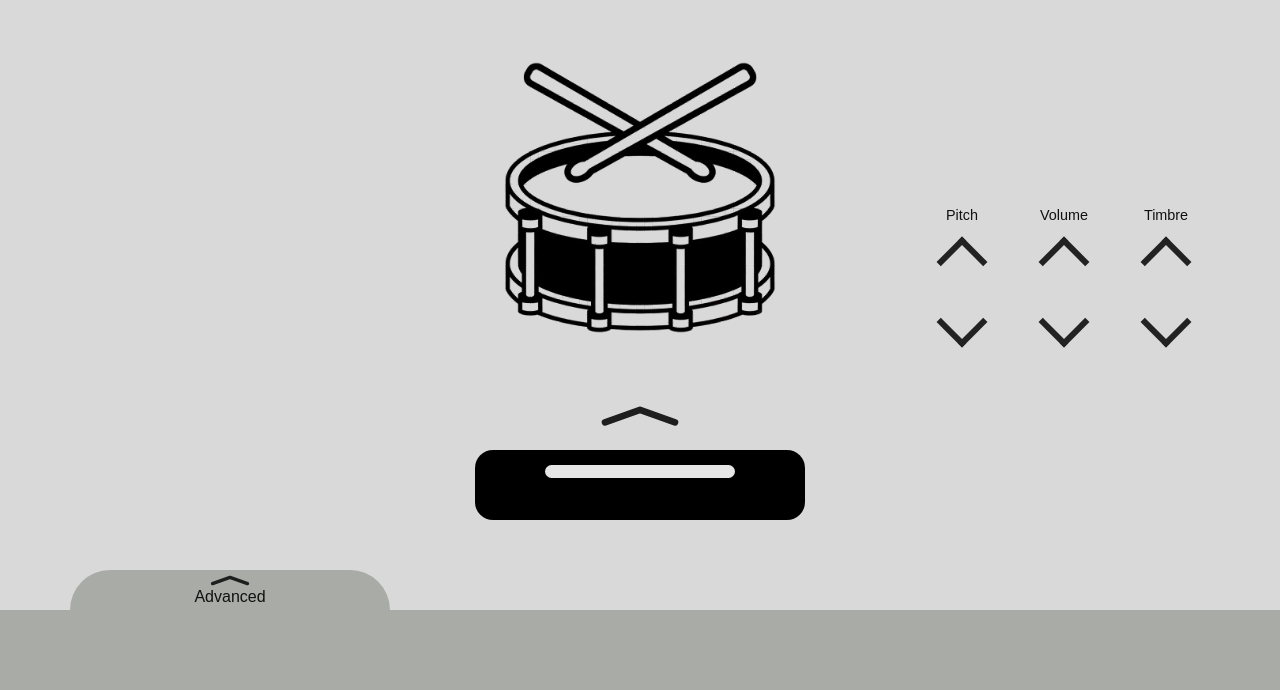
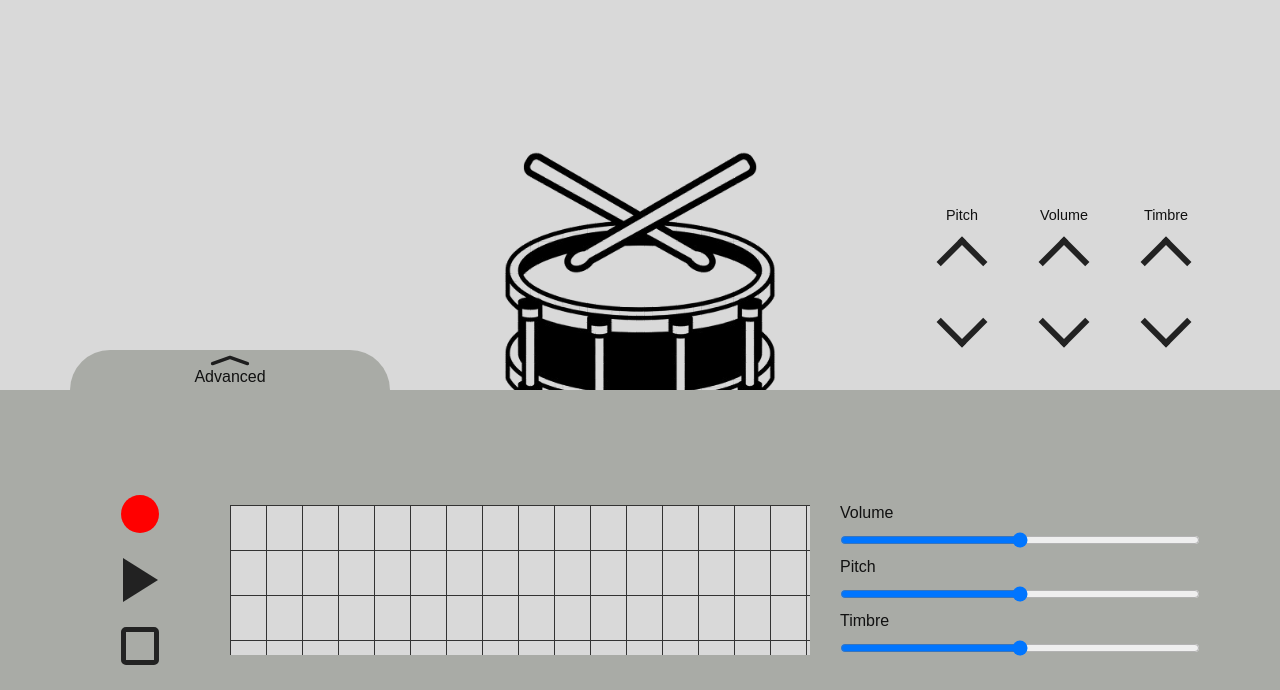
Before and after one commit to Mowery39/EZ-Studio, a plain HTML site: page index.html in a window 1280 px wide. Both pictures are taken after a click on the element "Advanced". Shown: the part 110-800 px from the top of the page. Drawn offline with Linux system fonts and the light colour scheme.

Commit message:
Added functionality to advanced pull-out panel, along with UI features inside

```diff
--- a/index.html
+++ b/index.html
@@ -77,6 +77,26 @@
   </div>
   <p>Advanced</p>
 </div>
+<div class="advanced-content">
+  <div class="advanced-buttons">
+    <div class="record-btn"></div>
+    <div class="play-btn"></div>
+    <div class="stop-btn"></div>
+  </div>
+
+  <div class="music-grid"></div>
+
+  <div class="advanced-sliders">
+    <label>Volume</label>
+    <input type="range" />
+
+    <label>Pitch</label>
+    <input type="range" />
+
+    <label>Timbre</label>
+    <input type="range" />
+  </div>
+</div>
 <div class="bottom-bar"></div>
 
   </div>
--- a/script.js
+++ b/script.js
@@ -1,5 +1,6 @@
-const btn = document.getElementById("btn");
+const advancedPanel = document.querySelector(".advanced-panel");
+const page = document.querySelector(".page");
 
-btn.addEventListener("click", () => {
-  alert("JavaScript is working!");
+advancedPanel.addEventListener("click", () => {
+  page.classList.toggle("advanced-open");
 });
--- a/style.css
+++ b/style.css
@@ -209,3 +209,93 @@ body {
   font-size: 1rem;
   margin-top: -57px;  /* pulls text closer to arrow */
 }
+
+/* When advanced tab is clicked, pull the whole advanced area up */
+.page.advanced-open .bottom-bar {
+  height: 300px;
+}
+
+.page.advanced-open .advanced-panel {
+  bottom: 220px;
+}
+
+/* Hide main center controls when advanced is open */
+.page.advanced-open .main-control {
+  display: none;
+}
+
+/* Advanced content area */
+.advanced-content {
+  display: none;
+}
+
+.page.advanced-open .advanced-content {
+  display: grid;
+}
+
+.advanced-content {
+  position: fixed;
+  left: 0;
+  bottom: 0;
+  width: 100%;
+  height: 220px;
+  background: #a9aba6;
+  z-index: 3;
+
+  grid-template-columns: 120px 1fr 360px;
+  align-items: center;
+  gap: 30px;
+  padding: 20px 80px;
+}
+
+.advanced-buttons {
+  display: flex;
+  flex-direction: column;
+  gap: 25px;
+  align-items: center;
+}
+
+.record-btn {
+  width: 38px;
+  height: 38px;
+  background: red;
+  border-radius: 50%;
+}
+
+.play-btn {
+  width: 0;
+  height: 0;
+  border-top: 22px solid transparent;
+  border-bottom: 22px solid transparent;
+  border-left: 35px solid #222;
+}
+
+.stop-btn {
+  width: 38px;
+  height: 38px;
+  border: 5px solid #222;
+  border-radius: 5px;
+}
+
+.music-grid {
+  height: 150px;
+  background:
+    linear-gradient(to right, #333 1px, transparent 1px),
+    linear-gradient(to bottom, #333 1px, transparent 1px);
+  background-size: 36px 100%, 100% 45px;
+  background-color: #d9d9d9;
+}
+
+.advanced-sliders {
+  display: flex;
+  flex-direction: column;
+  gap: 10px;
+}
+
+.advanced-sliders label {
+  font-size: 1rem;
+}
+
+.advanced-sliders input {
+  width: 100%;
+}
```
